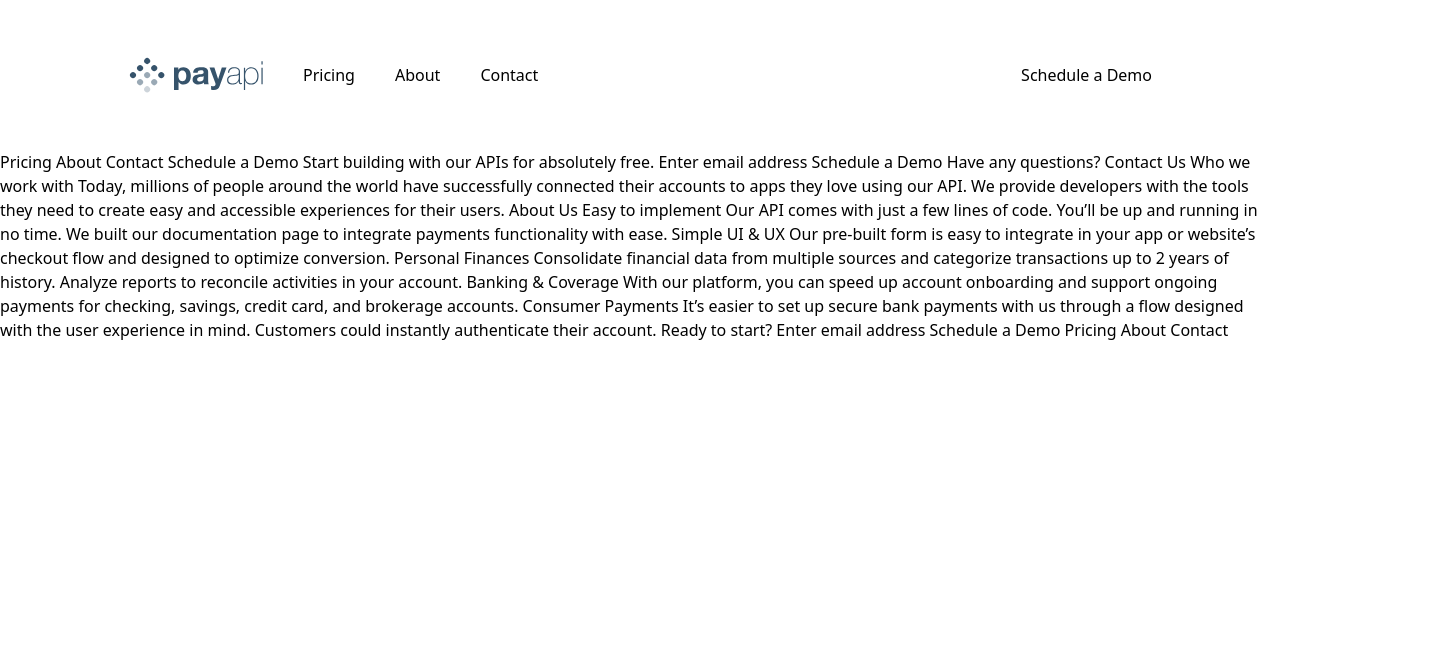
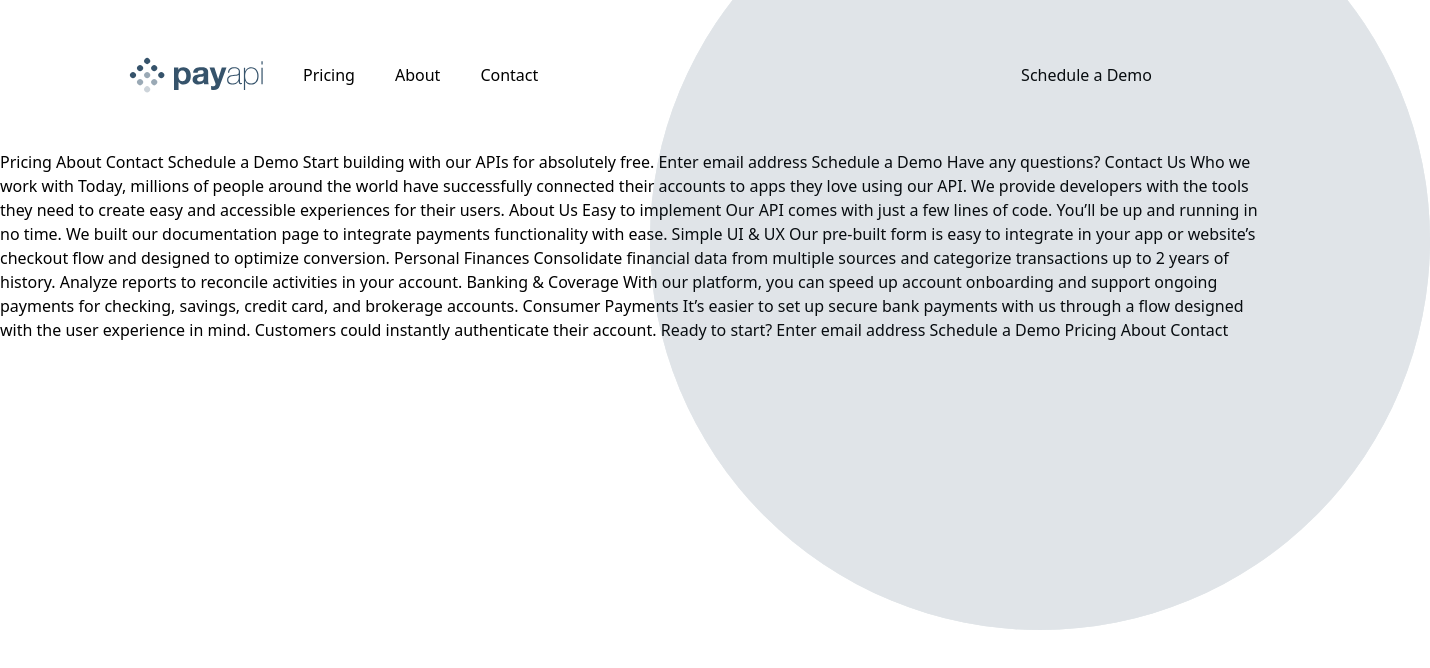
Before and after one commit to alvaro-frontend-mentor-projects/payapi-multi-page-website, a React (Create React App) app: page / in a window 1280 px wide. Shown: the top 668 px of the page, 1430 px wide, since content can reach past the window. Built offline with nearby package versions, Linux system fonts and the light colour scheme.

Commit message:
background circle rendering and positioned

```diff
--- a/src/components/navbar.jsx
+++ b/src/components/navbar.jsx
@@ -4,6 +4,7 @@ import { Link } from 'react-router-dom'
 
 const navbar = () => {
   return (
+
     // NAVBAR CONTAINER
     <div className='w-[100vw] h-[150px] bg-transparent flex flex-col justify-center items-center'>
       {/* Flex Container */}
@@ -19,8 +20,6 @@ const navbar = () => {
           Schedule a Demo
         </button>
       </div>
-
-
     </div>
   )
 }
--- a/src/pages/home.jsx
+++ b/src/pages/home.jsx
@@ -1,11 +1,16 @@
 import React from 'react'
-
+import bgCircle from '../assets/shared/desktop/bg-pattern-circle.svg'
 const home = () => {
   return (
-    <div>
 
-<body>
-    Pricing
+
+      // HOME MAIN CONTAINER
+      <main className='w-[100wv]'>
+        {/* Background Circle Image - position absolute */}
+        <img className='absolute right-[-150px] top-[-150px]' src={bgCircle} alt="" />
+
+
+        Pricing
     About
     Contact
     Schedule a Demo
@@ -50,8 +55,12 @@ const home = () => {
     Pricing
     About
     Contact
-  </body>
-    </div>
+
+
+      </main>
+
+
+
   )
 }
 
```
